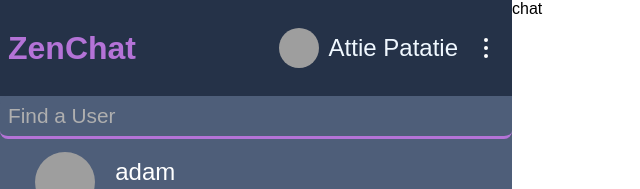
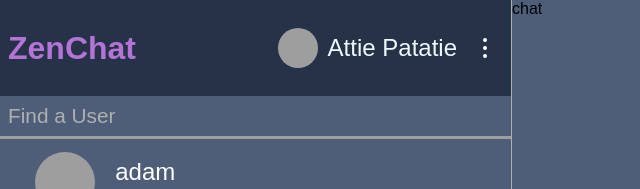
Before and after one commit to roht2103/chat-app, a React (Vite) app: page /user-chat-window in a window 1280 px wide. Shown: the top 189 px of the page, without its empty margins (0-640 px from the left). Built offline with nearby package versions, Linux system fonts and the light colour scheme; grey boxes are pictures that could not be loaded; a web font is replaced by a local one.

Commit message:
added box-shadow to window

```diff
--- a/src/components/userChatWindow/style.css
+++ b/src/components/userChatWindow/style.css
@@ -7,13 +7,16 @@
   align-items: center;
   overflow-y: scroll !important;
   min-height: 500px;
+  /* background-color: #c0aecc; */
 }
 .window {
   /* width: fit-content; */
   /* border: 1px solid; */
+  border-radius: 0.5rem;
   width: 95%;
   height: 90%;
   display: flex;
+  box-shadow: rgba(0, 0, 0, 0.56) 0px 22px 70px 4px;
 }
 .window section {
   /* border: 1px solid rgb(175, 175, 175); */
@@ -30,7 +33,7 @@
   flex-direction: column;
   /* overflow-y: scroll; */
   /* scroll-behavior: smooth; */
-  /* border-right: 1px solid rgb(175, 175, 175); */
+  border-right: 1px solid rgb(175, 175, 175);
 }
 /* .window .sidebar::-webkit-scrollbar {
   display: none;
@@ -131,8 +134,8 @@
 }
 .search input {
   border: none;
-  border-radius: 8px;
-  border-bottom: 3px solid #b473d7;
+  /* border-radius: 8px; */
+  border-bottom: 3px solid #9e9e9e;
   font-size: 1.3rem;
   background-color: #4e5e79;
   width: 100%;
@@ -193,6 +196,12 @@ input::placeholder {
   font-size: 1.1rem;
   color: rgb(205, 203, 203);
 }
+.chat {
+  background-color: #4e5e79;
+  flex: 1;
+  border-top-right-radius: 0.5rem;
+  border-bottom-right-radius: 0.5rem;
+}
 @media (max-width: 1300px) {
   .window {
     width: 100%;
@@ -203,6 +212,9 @@ input::placeholder {
   }
   .window .sidebar {
     border-bottom-left-radius: 0rem;
+  }
+  .chat {
+    border-radius: 0;
   }
 }
 @media (max-width: 1100px) {
```
